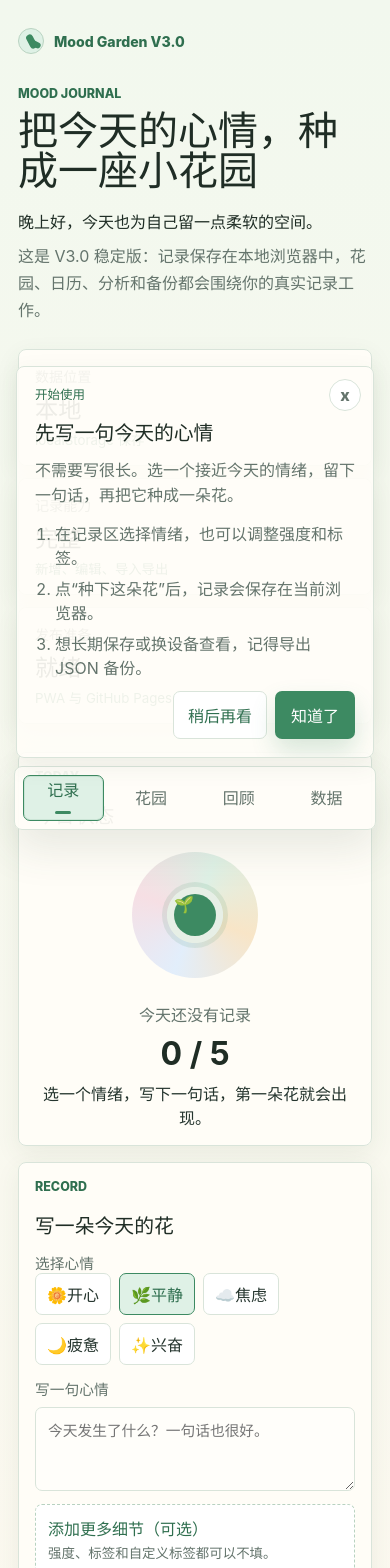
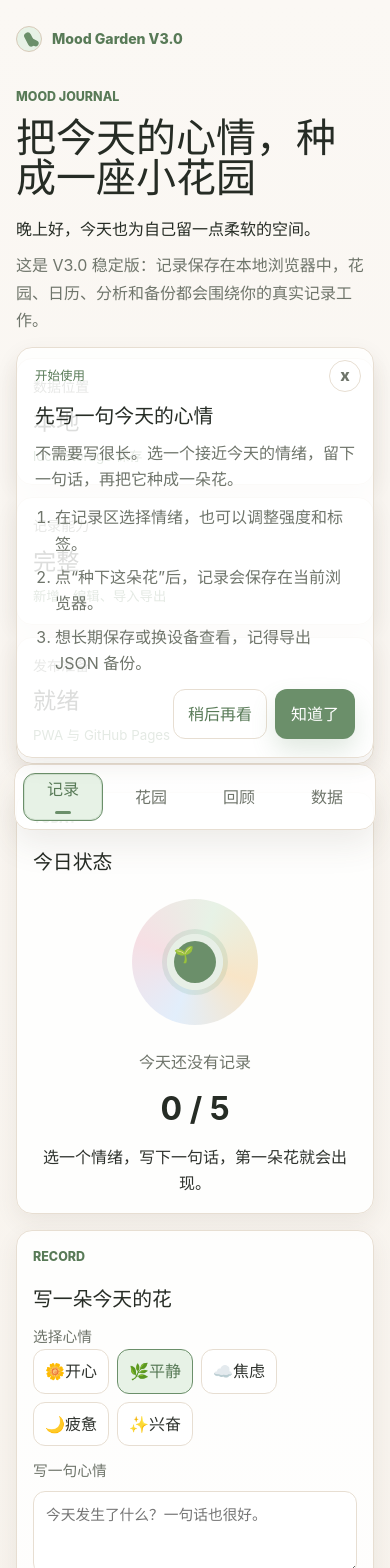
Before and after one commit to Hellplus/mood-garden-v3, a React (Vite) app: page / in a window 390 px wide. Shown: the top 1568 px of the page. Built offline with nearby package versions, Linux system fonts and the light colour scheme.

Commit message:
Add V3.1 design tokens and base styles

```diff
--- a/src/styles/animations.css
+++ b/src/styles/animations.css
@@ -1,7 +1,7 @@
 @keyframes gentleRise {
   from {
     opacity: 0;
-    transform: translateY(8px);
+    transform: translateY(var(--motion-enter-offset));
   }
 
   to {
@@ -17,7 +17,7 @@
   }
 
   50% {
-    transform: translateY(-4px);
+    transform: translateY(var(--motion-float-offset));
   }
 }
 
@@ -27,7 +27,7 @@
 .flower-detail-panel,
 .toast,
 .onboarding-card {
-  animation: gentleRise 180ms ease-out both;
+  animation: gentleRise var(--motion-duration-base) var(--motion-ease-standard) both;
 }
 
 .flower-card:hover .flower-visual,
@@ -56,10 +56,11 @@
 .toast-close,
 .mobile-nav-button {
   transition:
-    transform 160ms ease,
-    border-color 160ms ease,
-    background-color 160ms ease,
-    box-shadow 160ms ease;
+    transform var(--motion-duration-fast) var(--motion-ease-standard),
+    border-color var(--motion-duration-fast) var(--motion-ease-standard),
+    background-color var(--motion-duration-fast) var(--motion-ease-standard),
+    color var(--motion-duration-fast) var(--motion-ease-standard),
+    box-shadow var(--motion-duration-fast) var(--motion-ease-standard);
 }
 
 .flower-card:hover,
@@ -79,15 +80,14 @@
 .secondary-action:hover,
 .text-action:hover,
 .primary-action:hover {
-  transform: translateY(-1px);
+  transform: translateY(var(--motion-hover-lift));
 }
 
 @media (prefers-reduced-motion: reduce) {
   *,
   *::before,
   *::after {
-    animation-duration: 0.01ms !important;
-    animation-iteration-count: 1 !important;
+    animation: none !important;
     scroll-behavior: auto !important;
     transition-duration: 0.01ms !important;
   }
--- a/src/styles/base.css
+++ b/src/styles/base.css
@@ -3,11 +3,11 @@
 }
 
 :root {
-  font-family:
-    Inter, ui-sans-serif, system-ui, -apple-system, BlinkMacSystemFont, 'Segoe UI',
-    sans-serif;
+  font-family: var(--font-sans);
+  font-size: 16px;
+  line-height: var(--line-height-body);
   color: var(--color-text);
-  background: var(--color-page);
+  background: var(--color-bg);
   color-scheme: light;
   font-synthesis: none;
   text-rendering: optimizeLegibility;
@@ -19,14 +19,15 @@ body {
   min-width: 320px;
   min-height: 100vh;
   margin: 0;
-  background:
-    linear-gradient(180deg, rgba(242, 248, 238, 0.9), rgba(255, 249, 240, 0.95)),
-    var(--color-page);
+  background: var(--background-body);
+  color: var(--color-text);
+  font-size: var(--font-size-body);
 }
 
 button,
 input,
-textarea {
+textarea,
+select {
   font: inherit;
 }
 
@@ -34,9 +35,23 @@ button {
   cursor: pointer;
 }
 
-button:focus-visible,
-input:focus-visible,
-textarea:focus-visible {
+button:disabled,
+input:disabled,
+textarea:disabled,
+select:disabled {
+  cursor: not-allowed;
+}
+
+:where(
+    button,
+    input,
+    textarea,
+    select,
+    a,
+    summary,
+    [role='button'],
+    [tabindex]:not([tabindex='-1'])
+  ):focus-visible {
   outline: 3px solid var(--color-focus);
   outline-offset: 2px;
 }
@@ -66,4 +81,5 @@ ol {
 
 #root {
   min-height: 100vh;
+  background: transparent;
 }
--- a/src/styles/mobile.css
+++ b/src/styles/mobile.css
@@ -22,11 +22,11 @@
 
   .app-shell {
     overflow-x: hidden;
-    padding: 18px;
+    padding: var(--layout-padding-x-mobile);
   }
 
   .app-main {
-    padding-bottom: calc(128px + env(safe-area-inset-bottom));
+    padding-bottom: var(--space-bottom-safe);
   }
 
   .hero-section {
@@ -67,7 +67,7 @@
 
   .surface-panel,
   .garden-view {
-    padding: 16px;
+    padding: var(--space-card-padding-sm);
   }
 
   .record-form {
@@ -217,17 +217,17 @@
 
   .mobile-bottom-nav {
     position: fixed;
-    right: 14px;
-    bottom: calc(14px + env(safe-area-inset-bottom));
-    left: 14px;
+    right: var(--bottom-nav-offset);
+    bottom: calc(var(--bottom-nav-offset) + env(safe-area-inset-bottom));
+    left: var(--bottom-nav-offset);
     z-index: 28;
     display: grid;
     grid-template-columns: repeat(4, 1fr);
-    gap: 7px;
+    gap: var(--space-chip-gap);
     padding: 8px;
     border: 1px solid var(--color-border);
-    border-radius: var(--radius-panel);
-    background: rgba(255, 253, 248, 0.94);
+    border-radius: var(--radius-card);
+    background: var(--color-floating-nav-bg);
     box-shadow: var(--shadow-soft);
   }
 
@@ -236,9 +236,9 @@
     display: grid;
     place-items: center;
     gap: 3px;
-    min-height: 46px;
+    min-height: var(--bottom-nav-item-height);
     border: 1px solid transparent;
-    border-radius: var(--radius-control);
+    border-radius: var(--radius-button);
     background: transparent;
     color: var(--color-muted);
     font-weight: 800;
@@ -248,7 +248,7 @@
     border-color: var(--color-accent);
     background: var(--color-accent-soft);
     color: var(--color-accent-deep);
-    box-shadow: inset 0 0 0 1px rgba(61, 138, 98, 0.12);
+    box-shadow: inset 0 0 0 1px color-mix(in srgb, var(--color-accent) 18%, transparent);
   }
 
   .mobile-nav-label {
--- a/src/styles/theme.css
+++ b/src/styles/theme.css
@@ -1,95 +1,224 @@
 :root {
-  --color-page: #f2f8ee;
-  --color-surface: #fffdf8;
-  --color-surface-strong: #ffffff;
-  --color-surface-soft: #edf7f0;
-  --color-panel-bg: rgba(255, 253, 248, 0.92);
-  --color-card-bg: #ffffff;
-  --color-input-bg: #fffefa;
-  --color-note-bg: #fff8e7;
-  --color-garden-bg: linear-gradient(180deg, #fbfff9 0%, #edf7f0 100%);
-  --color-text: #25352e;
-  --color-heading: #1f2d25;
-  --color-muted: #64746c;
-  --color-border: #d9e4da;
-  --color-border-strong: #b8d2c0;
-  --color-accent: #3d8a62;
-  --color-accent-deep: #2f6f4f;
-  --color-accent-soft: #dff1e6;
-  --color-blue: #6f9fd4;
-  --color-rose: #d98391;
-  --color-coral: #dd8066;
-  --color-gold: #dda94f;
-  --color-focus: rgba(61, 138, 98, 0.28);
-  --shadow-soft: 0 18px 44px rgba(58, 86, 66, 0.12);
-  --shadow-subtle: 0 8px 24px rgba(58, 86, 66, 0.08);
-  --radius-panel: 8px;
-  --radius-control: 7px;
+  color-scheme: light;
+
+  --font-sans:
+    Inter, system-ui, -apple-system, BlinkMacSystemFont, 'Segoe UI', 'PingFang SC',
+    'Hiragino Sans GB', 'Microsoft YaHei', sans-serif;
+  --font-size-brand: 2.5rem;
+  --font-size-page-title: 2rem;
+  --font-size-section-title: 1.25rem;
+  --font-size-card-title: 1.05rem;
+  --font-size-body: 1rem;
+  --font-size-body-sm: 0.9rem;
+  --font-size-caption: 0.82rem;
+  --font-size-button: 0.95rem;
+  --font-size-chip: 0.82rem;
+  --line-height-body: 1.65;
+  --line-height-heading: 1.18;
+
+  --layout-max-width: 1120px;
+  --layout-wide-max-width: 1280px;
+  --layout-padding-x: 32px;
+  --layout-padding-x-mobile: 16px;
+  --space-section: 32px;
+  --space-card-group: 20px;
+  --space-card-padding: 20px;
+  --space-card-padding-sm: 16px;
+  --space-element: 12px;
+  --space-chip-gap: 8px;
+  --space-bottom-safe: calc(104px + env(safe-area-inset-bottom));
+  --bottom-nav-height: 68px;
+  --bottom-nav-item-height: 48px;
+  --bottom-nav-offset: 14px;
+
+  --radius-card-lg: 20px;
+  --radius-card: 16px;
+  --radius-card-sm: 14px;
+  --radius-button: 12px;
+  --radius-pill: 999px;
+  --radius-chip: 999px;
+  --radius-modal: 24px;
+  --radius-toast: 16px;
+  --radius-input: 14px;
+
+  --motion-duration-fast: 150ms;
+  --motion-duration-base: 200ms;
+  --motion-duration-slow: 260ms;
+  --motion-ease-standard: cubic-bezier(0.2, 0.8, 0.2, 1);
+  --motion-enter-offset: 6px;
+  --motion-hover-lift: -1px;
+  --motion-float-offset: -4px;
+
+  --color-bg: #fbf8f4;
+  --color-bg-soft: #f6f1ea;
+  --color-card: #ffffff;
+  --color-card-soft: rgba(255, 255, 255, 0.84);
+  --color-primary: #6b8f6a;
+  --color-primary-hover: #587a57;
+  --color-primary-soft: #e7f2e6;
+  --color-accent-pink: #f7b8b7;
+  --color-accent-yellow: #ffdfa6;
+  --color-accent-blue: #d8e7f5;
+  --color-accent-green: #8fbf95;
+  --color-text: #2f332e;
+  --color-heading: #262c25;
+  --color-text-muted: #6f756b;
+  --color-text-subtle: #9a9a90;
+  --color-border: #e7ded2;
+  --color-border-strong: #d7c9b8;
+  --color-divider: rgba(70, 60, 45, 0.12);
+  --color-danger: #d96b68;
+  --color-danger-soft: #fff0ef;
+  --color-success: #6fa875;
+  --color-success-soft: #eaf5ec;
+  --color-info: #6f9eb8;
+  --color-info-soft: #edf6fa;
+  --color-focus: rgba(107, 143, 106, 0.32);
+  --background-body:
+    linear-gradient(180deg, rgba(251, 248, 244, 0.96), rgba(246, 241, 234, 0.92)),
+    var(--color-bg);
+  --color-floating-nav-bg: rgba(255, 255, 255, 0.9);
+
+  --mood-happy: #f2b84b;
+  --mood-calm: #8abf9a;
+  --mood-anxious: #b8a6d9;
+  --mood-tired: #9fb8d2;
+  --mood-excited: #f28f98;
+  --mood-happy-soft: #fff4d8;
+  --mood-calm-soft: #edf8ee;
+  --mood-anxious-soft: #f1ecfa;
+  --mood-tired-soft: #edf5fe;
+  --mood-excited-soft: #fdebef;
+
+  --shadow-soft: 0 14px 34px rgba(79, 67, 48, 0.1);
+  --shadow-card: 0 18px 44px rgba(79, 67, 48, 0.12);
+  --shadow-hover: 0 22px 52px rgba(79, 67, 48, 0.14);
+  --shadow-modal: 0 28px 72px rgba(55, 48, 38, 0.22);
+  --shadow-toast: 0 16px 40px rgba(55, 48, 38, 0.16);
+  --shadow-subtle: 0 8px 22px rgba(79, 67, 48, 0.08);
+
+  /* Existing component aliases kept stable for this token-only phase. */
+  --color-page: var(--color-bg);
+  --color-surface: var(--color-bg-soft);
+  --color-surface-strong: var(--color-card);
+  --color-surface-soft: var(--color-primary-soft);
+  --color-panel-bg: var(--color-card-soft);
+  --color-card-bg: var(--color-card);
+  --color-input-bg: rgba(255, 255, 255, 0.92);
+  --color-note-bg: color-mix(in srgb, var(--color-accent-yellow) 34%, var(--color-card));
+  --color-garden-bg: linear-gradient(180deg, var(--color-card) 0%, var(--color-primary-soft) 100%);
+  --color-muted: var(--color-text-muted);
+  --color-accent: var(--color-primary);
+  --color-accent-deep: var(--color-primary-hover);
+  --color-accent-soft: var(--color-primary-soft);
+  --color-blue: var(--color-info);
+  --color-rose: var(--color-accent-pink);
+  --color-coral: var(--color-danger);
+  --color-gold: var(--color-accent-yellow);
+  --radius-panel: var(--radius-card);
+  --radius-control: var(--radius-button);
 }
 
 [data-theme='dark'] {
   color-scheme: dark;
-  --color-page: #151b18;
-  --color-surface: #202820;
-  --color-surface-strong: #27322b;
-  --color-surface-soft: #1b241f;
-  --color-panel-bg: rgba(32, 40, 34, 0.94);
-  --color-card-bg: #25302a;
-  --color-input-bg: #1a231f;
-  --color-note-bg: #2b3027;
-  --color-garden-bg: linear-gradient(180deg, #1b261f 0%, #17211b 100%);
-  --color-text: #d9e7dc;
-  --color-heading: #f3fbf4;
-  --color-muted: #a7b8ab;
-  --color-border: #3b4b40;
-  --color-border-strong: #59705e;
-  --color-accent: #8ac69d;
-  --color-accent-deep: #b6dfc1;
-  --color-accent-soft: #263a2d;
-  --color-blue: #8fb7df;
-  --color-rose: #e4a2ad;
-  --color-coral: #e29b80;
-  --color-gold: #e4c071;
-  --color-focus: rgba(138, 198, 157, 0.32);
-  --shadow-soft: 0 18px 44px rgba(0, 0, 0, 0.28);
-  --shadow-subtle: 0 8px 24px rgba(0, 0, 0, 0.22);
+
+  --color-bg: #171c18;
+  --color-bg-soft: #20271f;
+  --color-card: #273026;
+  --color-card-soft: rgba(39, 48, 38, 0.88);
+  --color-primary: #9bcb9e;
+  --color-primary-hover: #b6dcb8;
+  --color-primary-soft: rgba(155, 203, 158, 0.16);
+  --color-accent-pink: #d99b9a;
+  --color-accent-yellow: #e4c071;
+  --color-accent-blue: #8fb7df;
+  --color-accent-green: #9bcb9e;
+  --color-text: #f1ede4;
+  --color-heading: #fff7ec;
+  --color-text-muted: #b8b0a4;
+  --color-text-subtle: #8f9388;
+  --color-border: rgba(240, 230, 210, 0.14);
+  --color-border-strong: rgba(240, 230, 210, 0.24);
+  --color-divider: rgba(240, 230, 210, 0.12);
+  --color-danger: #e29b98;
+  --color-danger-soft: rgba(226, 155, 152, 0.15);
+  --color-success: #9bcb9e;
+  --color-success-soft: rgba(155, 203, 158, 0.14);
+  --color-info: #91bfd8;
+  --color-info-soft: rgba(145, 191, 216, 0.14);
+  --color-focus: rgba(155, 203, 158, 0.36);
+  --background-body:
+    linear-gradient(180deg, rgba(23, 28, 24, 0.98), rgba(32, 39, 31, 0.94)),
+    var(--color-bg);
+  --color-floating-nav-bg: rgba(39, 48, 38, 0.92);
+
+  --mood-happy: #e4c071;
+  --mood-calm: #9bcb9e;
+  --mood-anxious: #b8a6d9;
+  --mood-tired: #9fb8d2;
+  --mood-excited: #e7a0a8;
+  --mood-happy-soft: rgba(228, 192, 113, 0.16);
+  --mood-calm-soft: rgba(155, 203, 158, 0.16);
+  --mood-anxious-soft: rgba(184, 166, 217, 0.16);
+  --mood-tired-soft: rgba(159, 184, 210, 0.16);
+  --mood-excited-soft: rgba(231, 160, 168, 0.16);
+
+  --shadow-soft: 0 14px 34px rgba(0, 0, 0, 0.24);
+  --shadow-card: 0 18px 44px rgba(0, 0, 0, 0.3);
+  --shadow-hover: 0 22px 52px rgba(0, 0, 0, 0.34);
+  --shadow-modal: 0 28px 72px rgba(0, 0, 0, 0.48);
+  --shadow-toast: 0 16px 40px rgba(0, 0, 0, 0.36);
+  --shadow-subtle: 0 8px 22px rgba(0, 0, 0, 0.2);
 }
 
 [data-theme='cozy'] {
-  --color-page: #f8efe4;
-  --color-surface: #fffaf2;
-  --color-surface-strong: #fffdf8;
-  --color-surface-soft: #f4eadb;
-  --color-panel-bg: rgba(255, 250, 242, 0.94);
-  --color-card-bg: #fffdf8;
-  --color-input-bg: #fffaf1;
-  --color-note-bg: #fff0d8;
-  --color-garden-bg: linear-gradient(180deg, #fffaf2 0%, #f1eadb 100%);
-  --color-text: #433a31;
-  --color-heading: #2e2a24;
-  --color-muted: #756b60;
-  --color-border: #e4d4c3;
-  --color-border-strong: #ceb89e;
-  --color-accent: #b7794b;
-  --color-accent-deep: #835b3b;
-  --color-accent-soft: #f2dfca;
-  --color-blue: #779dc1;
-  --color-rose: #c9828c;
-  --color-coral: #cf765e;
-  --color-gold: #c9923a;
-  --color-focus: rgba(183, 121, 75, 0.28);
-  --shadow-soft: 0 18px 44px rgba(111, 82, 50, 0.13);
-  --shadow-subtle: 0 8px 24px rgba(111, 82, 50, 0.08);
+  color-scheme: light;
+
+  --color-bg: #fff7f5;
+  --color-bg-soft: #fff0ed;
+  --color-card: #ffffff;
+  --color-card-soft: rgba(255, 255, 255, 0.86);
+  --color-primary: #d98984;
+  --color-primary-hover: #c96f6a;
+  --color-primary-soft: #fbe2df;
+  --color-accent-pink: #f4aaa8;
+  --color-accent-yellow: #f6d9a2;
+  --color-accent-blue: #d8e7f5;
+  --color-accent-green: #8fbf95;
+  --color-text: #4a3632;
+  --color-heading: #382925;
+  --color-text-muted: #8f746f;
+  --color-text-subtle: #ad918b;
+  --color-border: #eed7d2;
+  --color-border-strong: #ddbcb5;
+  --color-divider: rgba(98, 59, 54, 0.12);
+  --color-danger: #d96b68;
+  --color-danger-soft: #fff0ef;
+  --color-success: #78a97d;
+  --color-success-soft: #eaf5ec;
+  --color-info: #769eb8;
+  --color-info-soft: #edf6fa;
+  --color-focus: rgba(217, 137, 132, 0.34);
+  --background-body:
+    linear-gradient(180deg, rgba(255, 247, 245, 0.97), rgba(255, 240, 237, 0.92)),
+    var(--color-bg);
+  --color-floating-nav-bg: rgba(255, 255, 255, 0.9);
+
+  --mood-happy: #eab85c;
+  --mood-calm: #8fbf95;
+  --mood-anxious: #b9a4d8;
+  --mood-tired: #9fb8d2;
+  --mood-excited: #f28f98;
+  --mood-happy-soft: #fff4d8;
+  --mood-calm-soft: #edf8ee;
+  --mood-anxious-soft: #f2ecfa;
+  --mood-tired-soft: #edf5fe;
+  --mood-excited-soft: #fdebef;
+
+  --shadow-soft: 0 14px 34px rgba(111, 70, 64, 0.1);
+  --shadow-card: 0 18px 44px rgba(111, 70, 64, 0.12);
+  --shadow-hover: 0 22px 52px rgba(111, 70, 64, 0.14);
+  --shadow-modal: 0 28px 72px rgba(83, 48, 42, 0.22);
+  --shadow-toast: 0 16px 40px rgba(83, 48, 42, 0.16);
+  --shadow-subtle: 0 8px 22px rgba(111, 70, 64, 0.08);
 }
-
-html[data-theme='dark'] body {
-  background:
-    linear-gradient(180deg, rgba(21, 27, 24, 0.96), rgba(30, 36, 32, 0.96)),
-    var(--color-page);
-}
-
-html[data-theme='cozy'] body {
-  background:
-    linear-gradient(180deg, rgba(248, 239, 228, 0.92), rgba(255, 246, 232, 0.96)),
-    var(--color-page);
-}
```
Also changed, not shown: 2 other files (tests, documents, lock files or other folders).
